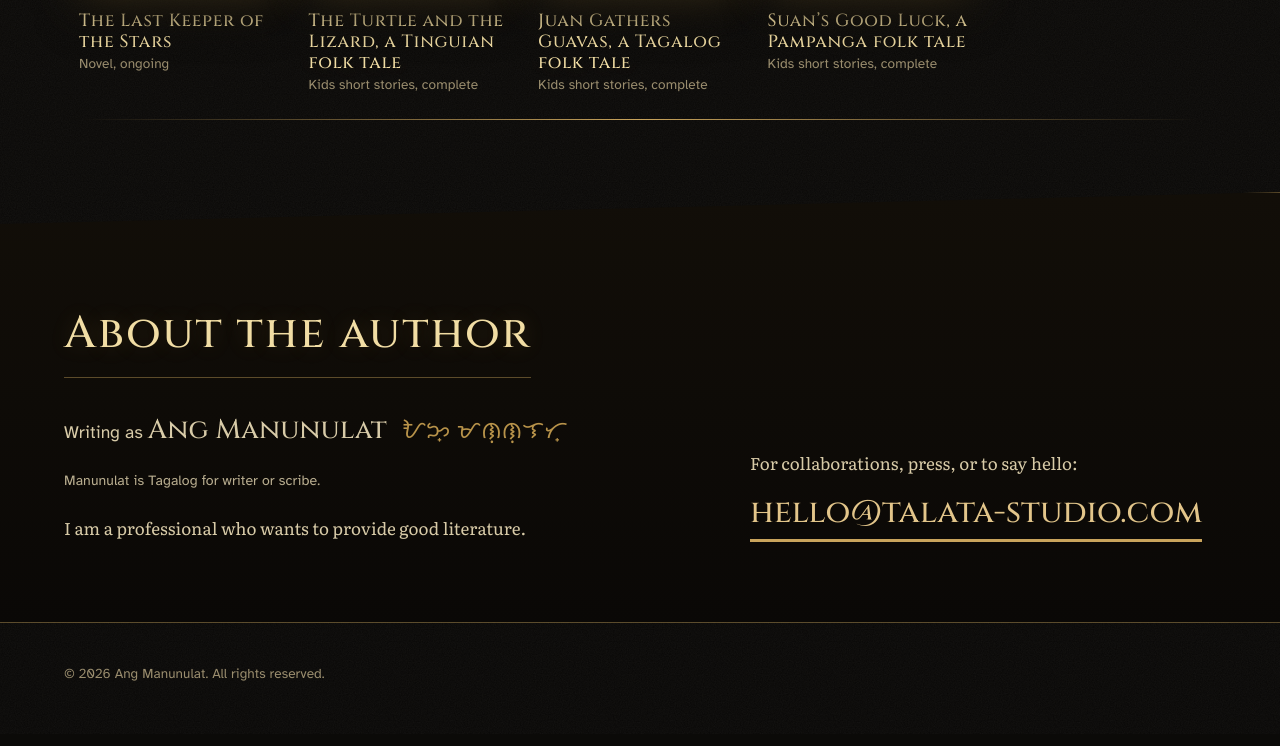
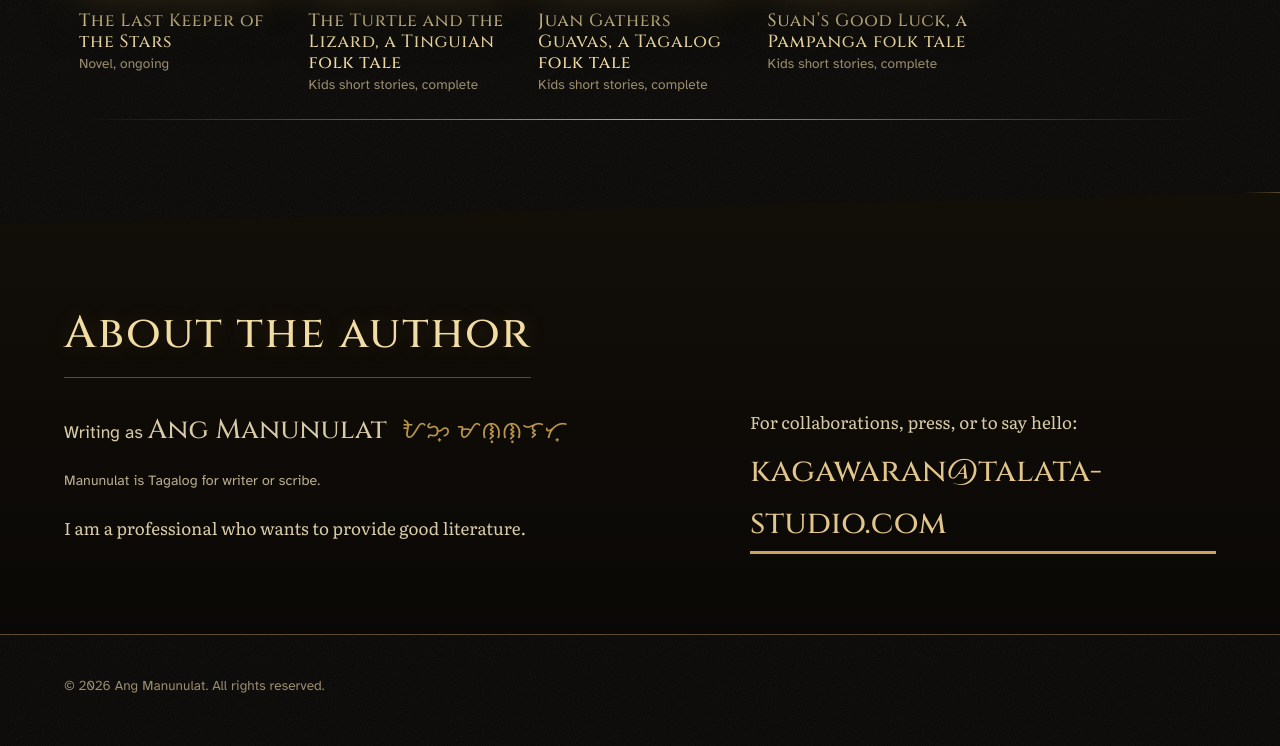
Before and after one commit to whattamen/talata, a plain HTML site: page index.html in a window 1280 px wide. Shown: the part 2320-3066 px from the top of the page. Drawn offline with Linux system fonts and the light colour scheme; a web font is replaced by a local one.

Commit message:
Use kagawaran@ as contact email
Co-Authored-By: Claude Sonnet 5.5 <noreply@anthropic.com>
Claude-Session: https://claude.ai/code/session_01DacnRzPNKBXQQ7Paz3kYaM

```diff
--- a/index.html
+++ b/index.html
@@ -1260,7 +1260,7 @@ var WORKS = [
       '</div></div><p class="count-line" id="found" aria-live="polite"></p><div class="books" id="results"></div><div class="shelf-line" aria-hidden="true"></div></section>';
     h += '<section class="author" id="about" aria-labelledby="about-title"><div class="author-inner"><h2 id="about-title">About the author</h2>'+
       '<div class="bio"><p class="pen">Writing as <strong>'+esc(PEN.name)+'</strong> <span class="bay" lang="tl-Tglg" aria-hidden="true">'+PEN.bay+'</span></p><p class="pen-note">Manunulat is Tagalog for writer or scribe.</p><!-- EDIT: write these in your own voice --><p>I am a professional who wants to provide good literature.</p></div>'+
-      '<div class="contact"><p>For collaborations, press, or to say hello:</p><p><a href="mailto:hello@talata-studio.com">hello@talata-studio.com</a></p></div></div></section>';
+      '<div class="contact"><p>For collaborations, press, or to say hello:</p><p><a href="mailto:kagawaran@talata-studio.com">kagawaran@talata-studio.com</a></p></div></div></section>';
     views.home.innerHTML=h;
     var g=document.getElementById('sun-rays'); if(g) g.outerHTML=sunRays();
     bindFinder();
```
